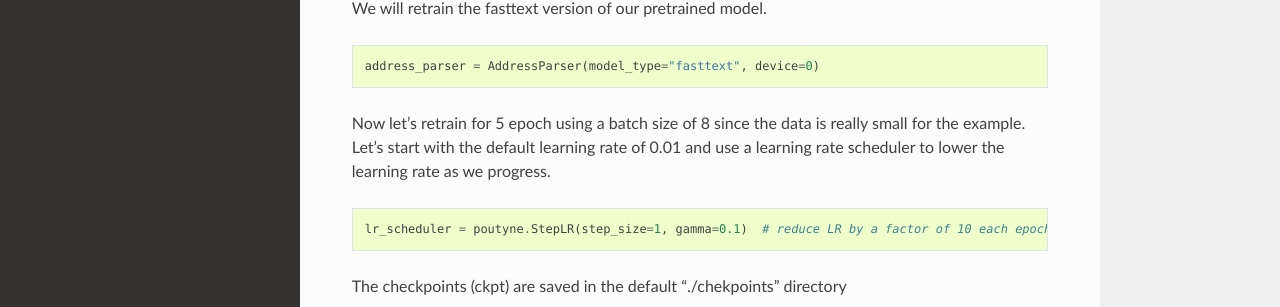
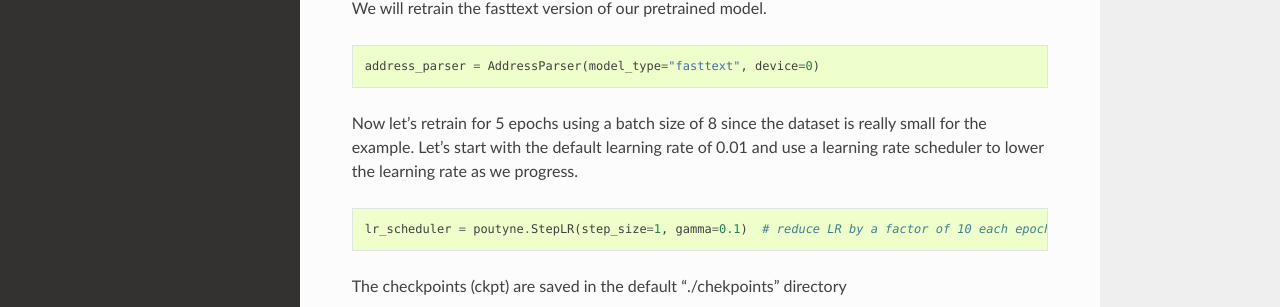
Before and after one commit to GRAAL-Research/deepparse, a Sphinx documentation site: the page built from docs/source/examples/fine_tuning.rst, in a window 1280 px wide and 1296 px high. Shown: the part 627-934 px from the top of the window. Built offline with Sphinx 7.4.7 and the Read the Docs theme 2.0.0, drawn with Linux system fonts in a browser that asks for light colours; the version number could not be read and is left out.

Commit message:
Update docs/source/examples/fine_tuning.rst
Co-authored-by: Marouane Yassine <46830666+MAYAS3@users.noreply.github.com>

```diff
--- a/docs/source/examples/fine_tuning.rst
+++ b/docs/source/examples/fine_tuning.rst
@@ -42,7 +42,7 @@ We will retrain the fasttext version of our pretrained model.
     address_parser = AddressParser(model_type="fasttext", device=0)
 
 
-Now let's retrain for 5 epoch using a batch size of 8 since the data is really small for the example.
+Now let's retrain for 5 epochs using a batch size of 8 since the dataset is really small for the example.
 Let's start with the default learning rate of 0.01 and use a learning rate scheduler to lower the learning rate as we progress.
 
 .. code-block:: python
```
